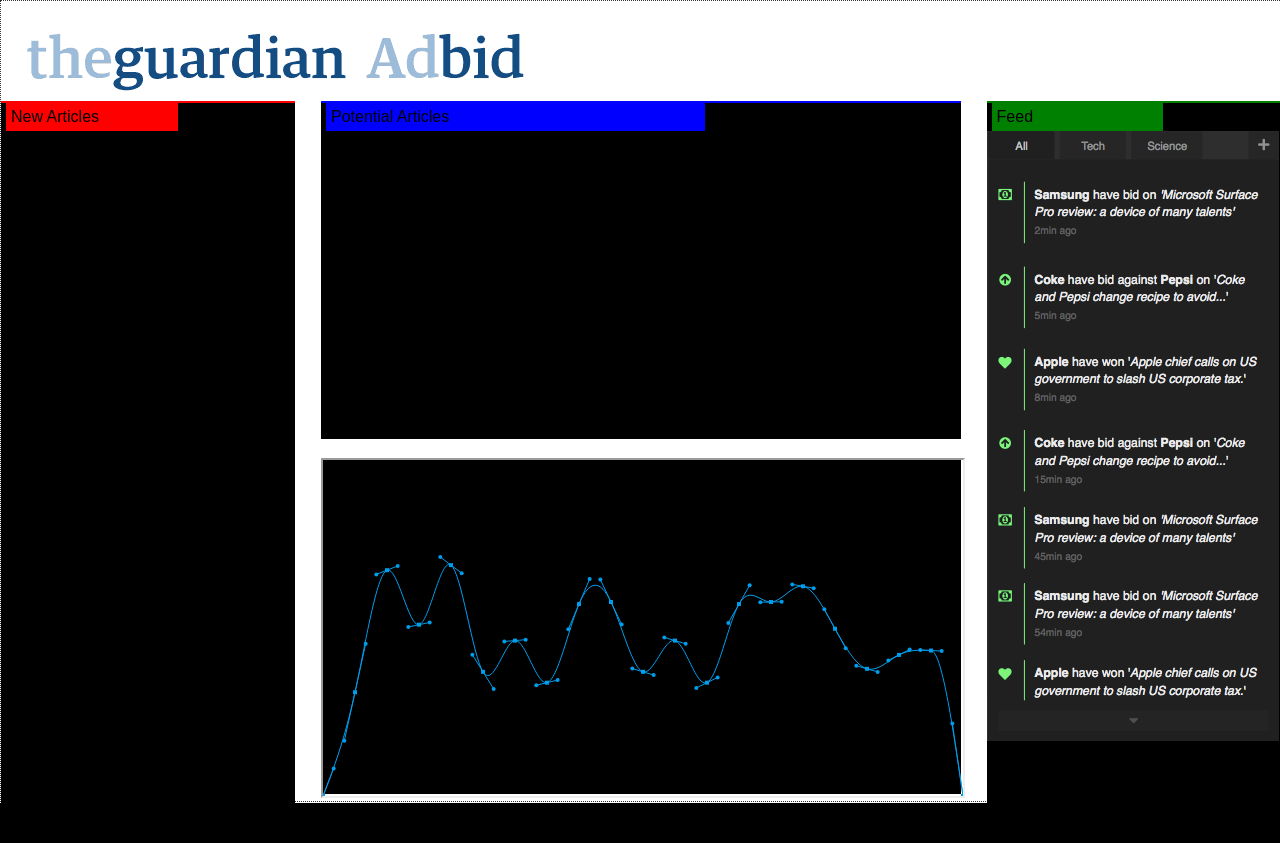
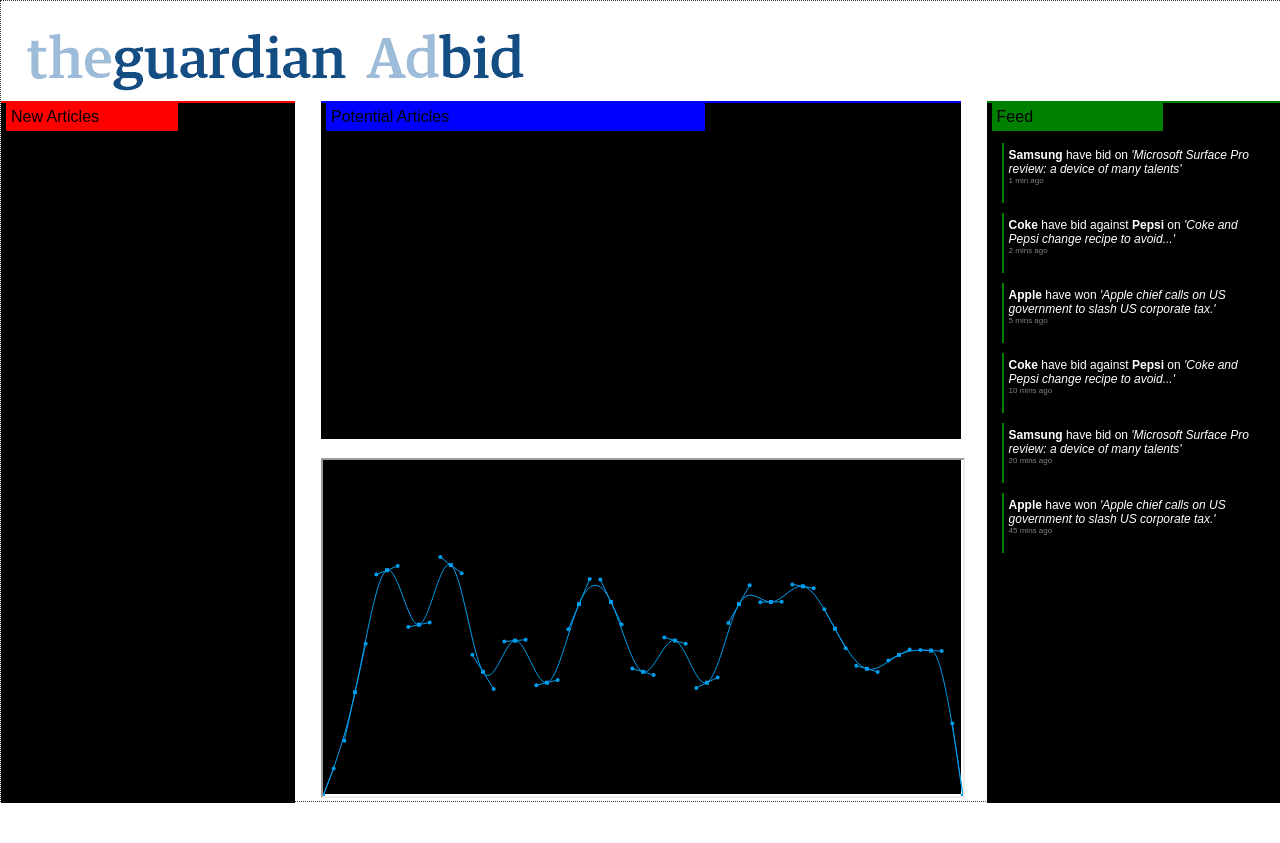
Before and after one commit to janua/premiumparking, a Flask app: page / in a window 1280 px wide. Before the commit the page ends 803 px from the top, so only its background shows below. Run offline with Flask 2, Linux system fonts and the light colour scheme; data that the repository does not hold is empty; some libraries are stand-ins or nearby versions.

Commit message:
feed panel basic markup

```diff
--- a/app/static/grap.css
+++ b/app/static/grap.css
@@ -74,6 +74,7 @@
     float: left;
     width: 23%;
     height: 100%;
+    color: white;
     background: black;
     margin-left: 2%;
     border-top: 2px solid green;
@@ -116,6 +117,23 @@
     margin: 5px;
     padding: 5px;
 }
+#feed li     {
+    border-left: 2px solid green;
+    height: 50px;
+    margin: 10px;
+    padding: 5px;
+}
+#feed company   {
+    font-weight: bold;
+}
+#feed articleTitle  {
+    font-style: italic;
+}
+#feed time  {
+    display: block;
+    color: gray;
+    font-size: 8px;
+}
 .onward-journeys-total    {
     height: 3px;
     width: 200px;
--- a/app/templates/index.html
+++ b/app/templates/index.html
@@ -61,7 +61,15 @@
         </div>
         <div id="feed">
             <p>Feed</p>
-            <img src="static/feed.png" />
+            <ul>
+                <li><company>Samsung</company> have bid on <articleTitle>'Microsoft Surface Pro review: a device of many talents'</articleTitle> <time>1 min ago<time></li>
+                <li><company>Coke</company> have bid against <company>Pepsi</company> on <articleTitle>'Coke and Pepsi change recipe to avoid...'</articleTitle> <time>2 mins ago<time></li>
+                <li><company>Apple</company> have won <articleTitle>'Apple chief calls on US government to slash US corporate tax.'</articleTitle> <time>5 mins ago<time></li>
+                <li><company>Coke</company> have bid against <company>Pepsi</company> on <articleTitle>'Coke and Pepsi change recipe to avoid...'</articleTitle> <time>10 mins ago<time></li>
+                <li><company>Samsung</company> have bid on <articleTitle>'Microsoft Surface Pro review: a device of many talents'</articleTitle> <time>20 mins ago<time></li>
+                <li><company>Apple</company> have won <articleTitle>'Apple chief calls on US government to slash US corporate tax.'</articleTitle> <time>45 mins ago<time></li>
+            </ul>
+            <!--<img src="static/feed.png" />-->
         </div>
     </div>
 
```
